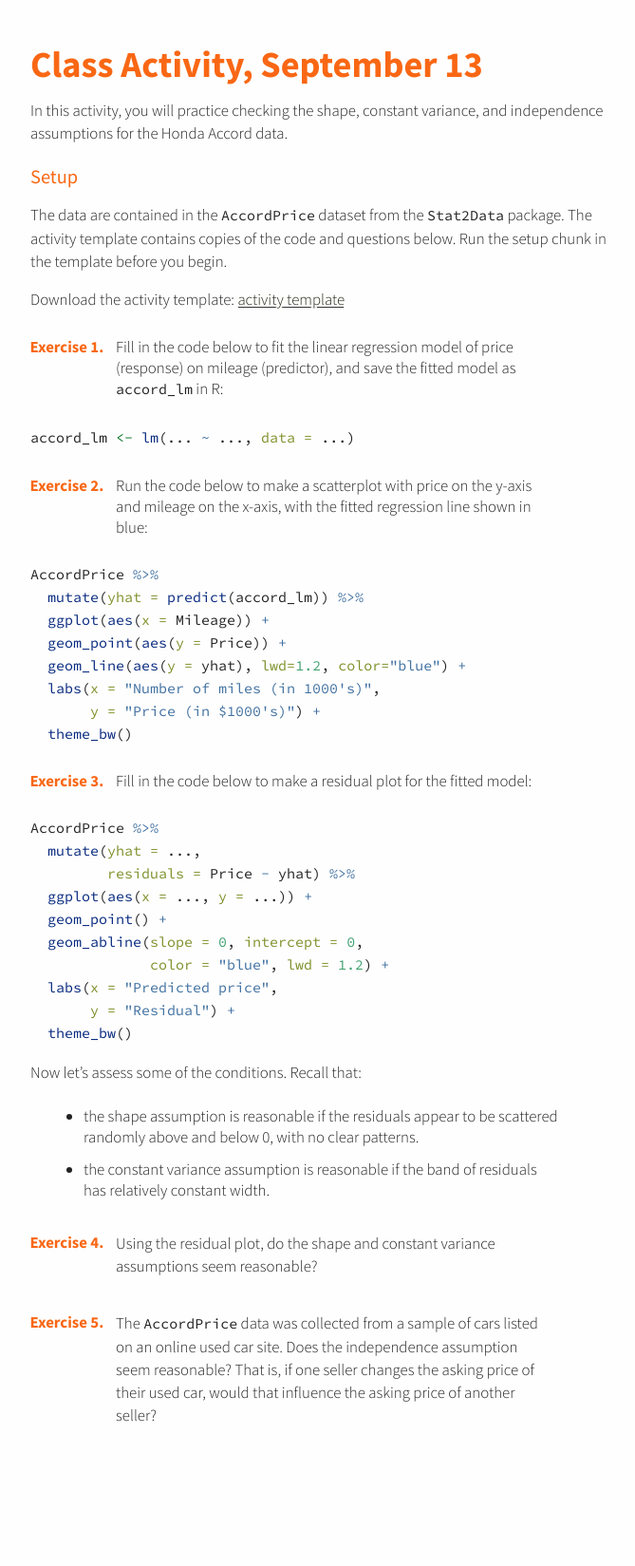
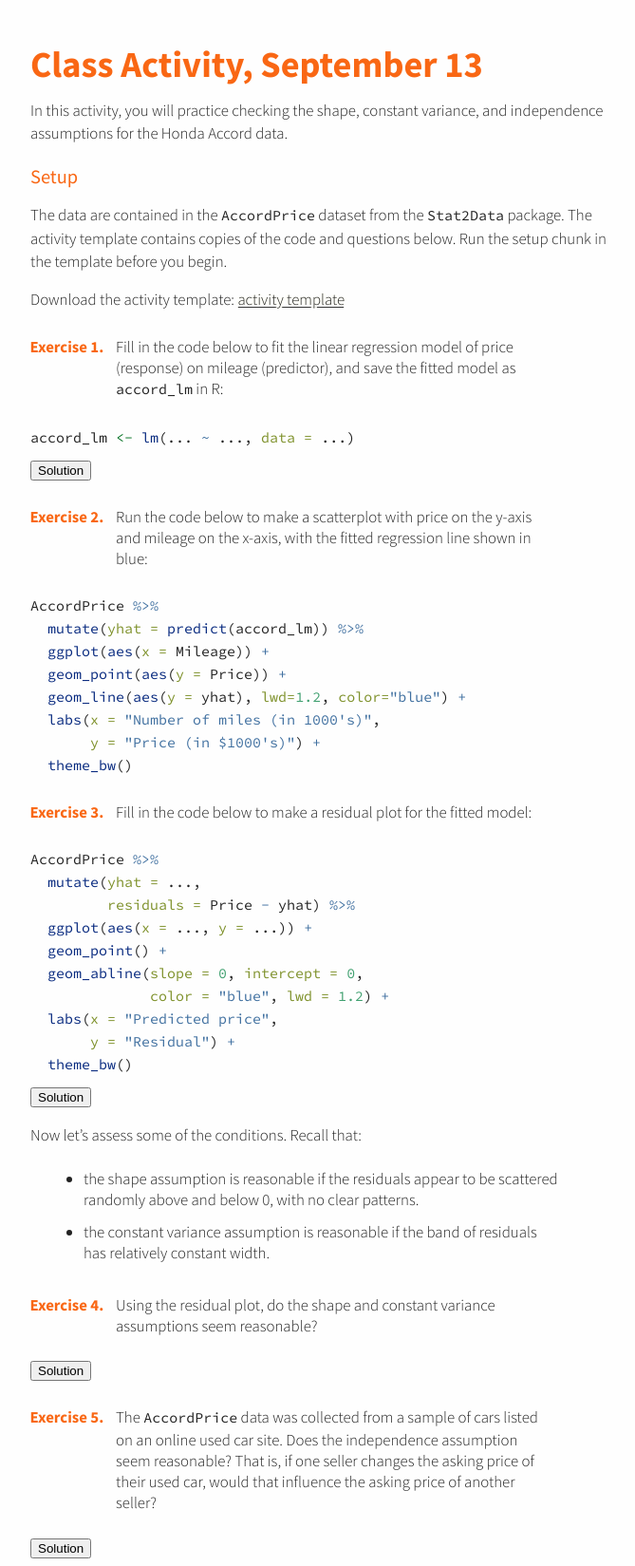
Before and after one commit to sta112-f21/sta112-f21.github.io, a Jekyll site: the page class_activities/ca_lecture_10.html, which Jekyll copies as it is, in a window 1280 px wide. Shown: the whole page at 95% size, without its empty margins (128-797 px from the left). Built offline with Jekyll 4.4.1, drawn with Linux system fonts in a browser that asks for light colours; before the commit the page ends 1546 px from its top, so only the background shows below that.

Commit message:
adding solutions to ca lecture 10

```diff
--- a/class_activities/ca_lecture_10.html
+++ b/class_activities/ca_lecture_10.html
@@ -152,39 +152,85 @@
 <li>Fill in the code below to fit the linear regression model of price (response) on mileage (predictor), and save the fitted model as <code>accord_lm</code> in R:</li>
 </ol>
 <div class="sourceCode" id="cb1"><pre class="sourceCode r"><code class="sourceCode r"><span id="cb1-1"><a href="#cb1-1" aria-hidden="true" tabindex="-1"></a>accord_lm <span class="ot">&lt;-</span> <span class="fu">lm</span>(... <span class="sc">~</span> ..., <span class="at">data =</span> ...)</span></code></pre></div>
+<SCRIPT>
+function ShowAndHide(divid) {
+    var x = document.getElementById(divid);
+    if (x.style.display == 'none') {
+        x.style.display = 'block';
+    } else {
+        x.style.display = 'none';
+    }
+}
+</SCRIPT>
+<BUTTON ONCLICK="ShowAndHide(&#39;q1_solution&#39;)">
+Solution
+</BUTTON>
+<div id="q1_solution" style="display:none">
+<div class="sourceCode" id="cb2"><pre class="sourceCode r"><code class="sourceCode r"><span id="cb2-1"><a href="#cb2-1" aria-hidden="true" tabindex="-1"></a>accord_lm <span class="ot">&lt;-</span> <span class="fu">lm</span>(Price <span class="sc">~</span> Mileage, <span class="at">data =</span> AccordPrice)</span></code></pre></div>
+</div>
 <ol start="2" style="list-style-type: decimal">
 <li>Run the code below to make a scatterplot with price on the y-axis and mileage on the x-axis, with the fitted regression line shown in blue:</li>
 </ol>
-<div class="sourceCode" id="cb2"><pre class="sourceCode r"><code class="sourceCode r"><span id="cb2-1"><a href="#cb2-1" aria-hidden="true" tabindex="-1"></a>AccordPrice <span class="sc">%&gt;%</span></span>
-<span id="cb2-2"><a href="#cb2-2" aria-hidden="true" tabindex="-1"></a>  <span class="fu">mutate</span>(<span class="at">yhat =</span> <span class="fu">predict</span>(accord_lm)) <span class="sc">%&gt;%</span></span>
-<span id="cb2-3"><a href="#cb2-3" aria-hidden="true" tabindex="-1"></a>  <span class="fu">ggplot</span>(<span class="fu">aes</span>(<span class="at">x =</span> Mileage)) <span class="sc">+</span></span>
-<span id="cb2-4"><a href="#cb2-4" aria-hidden="true" tabindex="-1"></a>  <span class="fu">geom_point</span>(<span class="fu">aes</span>(<span class="at">y =</span> Price)) <span class="sc">+</span></span>
-<span id="cb2-5"><a href="#cb2-5" aria-hidden="true" tabindex="-1"></a>  <span class="fu">geom_line</span>(<span class="fu">aes</span>(<span class="at">y =</span> yhat), <span class="at">lwd=</span><span class="fl">1.2</span>, <span class="at">color=</span><span class="st">&quot;blue&quot;</span>) <span class="sc">+</span></span>
-<span id="cb2-6"><a href="#cb2-6" aria-hidden="true" tabindex="-1"></a>  <span class="fu">labs</span>(<span class="at">x =</span> <span class="st">&quot;Number of miles (in 1000&#39;s)&quot;</span>,</span>
-<span id="cb2-7"><a href="#cb2-7" aria-hidden="true" tabindex="-1"></a>       <span class="at">y =</span> <span class="st">&quot;Price (in $1000&#39;s)&quot;</span>) <span class="sc">+</span></span>
-<span id="cb2-8"><a href="#cb2-8" aria-hidden="true" tabindex="-1"></a>  <span class="fu">theme_bw</span>()</span></code></pre></div>
+<div class="sourceCode" id="cb3"><pre class="sourceCode r"><code class="sourceCode r"><span id="cb3-1"><a href="#cb3-1" aria-hidden="true" tabindex="-1"></a>AccordPrice <span class="sc">%&gt;%</span></span>
+<span id="cb3-2"><a href="#cb3-2" aria-hidden="true" tabindex="-1"></a>  <span class="fu">mutate</span>(<span class="at">yhat =</span> <span class="fu">predict</span>(accord_lm)) <span class="sc">%&gt;%</span></span>
+<span id="cb3-3"><a href="#cb3-3" aria-hidden="true" tabindex="-1"></a>  <span class="fu">ggplot</span>(<span class="fu">aes</span>(<span class="at">x =</span> Mileage)) <span class="sc">+</span></span>
+<span id="cb3-4"><a href="#cb3-4" aria-hidden="true" tabindex="-1"></a>  <span class="fu">geom_point</span>(<span class="fu">aes</span>(<span class="at">y =</span> Price)) <span class="sc">+</span></span>
+<span id="cb3-5"><a href="#cb3-5" aria-hidden="true" tabindex="-1"></a>  <span class="fu">geom_line</span>(<span class="fu">aes</span>(<span class="at">y =</span> yhat), <span class="at">lwd=</span><span class="fl">1.2</span>, <span class="at">color=</span><span class="st">&quot;blue&quot;</span>) <span class="sc">+</span></span>
+<span id="cb3-6"><a href="#cb3-6" aria-hidden="true" tabindex="-1"></a>  <span class="fu">labs</span>(<span class="at">x =</span> <span class="st">&quot;Number of miles (in 1000&#39;s)&quot;</span>,</span>
+<span id="cb3-7"><a href="#cb3-7" aria-hidden="true" tabindex="-1"></a>       <span class="at">y =</span> <span class="st">&quot;Price (in $1000&#39;s)&quot;</span>) <span class="sc">+</span></span>
+<span id="cb3-8"><a href="#cb3-8" aria-hidden="true" tabindex="-1"></a>  <span class="fu">theme_bw</span>()</span></code></pre></div>
 <ol start="3" style="list-style-type: decimal">
 <li>Fill in the code below to make a residual plot for the fitted model:</li>
 </ol>
-<div class="sourceCode" id="cb3"><pre class="sourceCode r"><code class="sourceCode r"><span id="cb3-1"><a href="#cb3-1" aria-hidden="true" tabindex="-1"></a>AccordPrice <span class="sc">%&gt;%</span></span>
-<span id="cb3-2"><a href="#cb3-2" aria-hidden="true" tabindex="-1"></a>  <span class="fu">mutate</span>(<span class="at">yhat =</span> ...,</span>
-<span id="cb3-3"><a href="#cb3-3" aria-hidden="true" tabindex="-1"></a>         <span class="at">residuals =</span> Price <span class="sc">-</span> yhat) <span class="sc">%&gt;%</span></span>
-<span id="cb3-4"><a href="#cb3-4" aria-hidden="true" tabindex="-1"></a>  <span class="fu">ggplot</span>(<span class="fu">aes</span>(<span class="at">x =</span> ..., <span class="at">y =</span> ...)) <span class="sc">+</span></span>
-<span id="cb3-5"><a href="#cb3-5" aria-hidden="true" tabindex="-1"></a>  <span class="fu">geom_point</span>() <span class="sc">+</span></span>
-<span id="cb3-6"><a href="#cb3-6" aria-hidden="true" tabindex="-1"></a>  <span class="fu">geom_abline</span>(<span class="at">slope =</span> <span class="dv">0</span>, <span class="at">intercept =</span> <span class="dv">0</span>, </span>
-<span id="cb3-7"><a href="#cb3-7" aria-hidden="true" tabindex="-1"></a>              <span class="at">color =</span> <span class="st">&quot;blue&quot;</span>, <span class="at">lwd =</span> <span class="fl">1.2</span>) <span class="sc">+</span></span>
-<span id="cb3-8"><a href="#cb3-8" aria-hidden="true" tabindex="-1"></a>  <span class="fu">labs</span>(<span class="at">x =</span> <span class="st">&quot;Predicted price&quot;</span>,</span>
-<span id="cb3-9"><a href="#cb3-9" aria-hidden="true" tabindex="-1"></a>       <span class="at">y =</span> <span class="st">&quot;Residual&quot;</span>) <span class="sc">+</span></span>
-<span id="cb3-10"><a href="#cb3-10" aria-hidden="true" tabindex="-1"></a>  <span class="fu">theme_bw</span>()</span></code></pre></div>
+<div class="sourceCode" id="cb4"><pre class="sourceCode r"><code class="sourceCode r"><span id="cb4-1"><a href="#cb4-1" aria-hidden="true" tabindex="-1"></a>AccordPrice <span class="sc">%&gt;%</span></span>
+<span id="cb4-2"><a href="#cb4-2" aria-hidden="true" tabindex="-1"></a>  <span class="fu">mutate</span>(<span class="at">yhat =</span> ...,</span>
+<span id="cb4-3"><a href="#cb4-3" aria-hidden="true" tabindex="-1"></a>         <span class="at">residuals =</span> Price <span class="sc">-</span> yhat) <span class="sc">%&gt;%</span></span>
+<span id="cb4-4"><a href="#cb4-4" aria-hidden="true" tabindex="-1"></a>  <span class="fu">ggplot</span>(<span class="fu">aes</span>(<span class="at">x =</span> ..., <span class="at">y =</span> ...)) <span class="sc">+</span></span>
+<span id="cb4-5"><a href="#cb4-5" aria-hidden="true" tabindex="-1"></a>  <span class="fu">geom_point</span>() <span class="sc">+</span></span>
+<span id="cb4-6"><a href="#cb4-6" aria-hidden="true" tabindex="-1"></a>  <span class="fu">geom_abline</span>(<span class="at">slope =</span> <span class="dv">0</span>, <span class="at">intercept =</span> <span class="dv">0</span>, </span>
+<span id="cb4-7"><a href="#cb4-7" aria-hidden="true" tabindex="-1"></a>              <span class="at">color =</span> <span class="st">&quot;blue&quot;</span>, <span class="at">lwd =</span> <span class="fl">1.2</span>) <span class="sc">+</span></span>
+<span id="cb4-8"><a href="#cb4-8" aria-hidden="true" tabindex="-1"></a>  <span class="fu">labs</span>(<span class="at">x =</span> <span class="st">&quot;Predicted price&quot;</span>,</span>
+<span id="cb4-9"><a href="#cb4-9" aria-hidden="true" tabindex="-1"></a>       <span class="at">y =</span> <span class="st">&quot;Residual&quot;</span>) <span class="sc">+</span></span>
+<span id="cb4-10"><a href="#cb4-10" aria-hidden="true" tabindex="-1"></a>  <span class="fu">theme_bw</span>()</span></code></pre></div>
+<BUTTON ONCLICK="ShowAndHide(&#39;q3_solution&#39;)">
+Solution
+</BUTTON>
+<div id="q3_solution" style="display:none">
+<div class="sourceCode" id="cb5"><pre class="sourceCode r"><code class="sourceCode r"><span id="cb5-1"><a href="#cb5-1" aria-hidden="true" tabindex="-1"></a>AccordPrice <span class="sc">%&gt;%</span></span>
+<span id="cb5-2"><a href="#cb5-2" aria-hidden="true" tabindex="-1"></a>  <span class="fu">mutate</span>(<span class="at">yhat =</span> <span class="fu">predict</span>(accord_lm),</span>
+<span id="cb5-3"><a href="#cb5-3" aria-hidden="true" tabindex="-1"></a>         <span class="at">residuals =</span> Price <span class="sc">-</span> yhat) <span class="sc">%&gt;%</span></span>
+<span id="cb5-4"><a href="#cb5-4" aria-hidden="true" tabindex="-1"></a>  <span class="fu">ggplot</span>(<span class="fu">aes</span>(<span class="at">x =</span> yhat, <span class="at">y =</span> residuals)) <span class="sc">+</span></span>
+<span id="cb5-5"><a href="#cb5-5" aria-hidden="true" tabindex="-1"></a>  <span class="fu">geom_point</span>() <span class="sc">+</span></span>
+<span id="cb5-6"><a href="#cb5-6" aria-hidden="true" tabindex="-1"></a>  <span class="fu">geom_abline</span>(<span class="at">slope =</span> <span class="dv">0</span>, <span class="at">intercept =</span> <span class="dv">0</span>, </span>
+<span id="cb5-7"><a href="#cb5-7" aria-hidden="true" tabindex="-1"></a>              <span class="at">color =</span> <span class="st">&quot;blue&quot;</span>, <span class="at">lwd =</span> <span class="fl">1.2</span>) <span class="sc">+</span></span>
+<span id="cb5-8"><a href="#cb5-8" aria-hidden="true" tabindex="-1"></a>  <span class="fu">labs</span>(<span class="at">x =</span> <span class="st">&quot;Predicted price&quot;</span>,</span>
+<span id="cb5-9"><a href="#cb5-9" aria-hidden="true" tabindex="-1"></a>       <span class="at">y =</span> <span class="st">&quot;Residual&quot;</span>) <span class="sc">+</span></span>
+<span id="cb5-10"><a href="#cb5-10" aria-hidden="true" tabindex="-1"></a>  <span class="fu">theme_bw</span>()</span></code></pre></div>
+<p>(Remember, the residual plot has the residuals on the y-axis and the predicted values on the x-axis. We can get the predicted values from the <code>predict()</code> function.)</p>
+</div>
 <p>Now let’s assess some of the conditions. Recall that:</p>
 <ul>
 <li>the shape assumption is reasonable if the residuals appear to be scattered randomly above and below 0, with no clear patterns.</li>
 <li>the constant variance assumption is reasonable if the band of residuals has relatively constant width.</li>
 </ul>
 <ol start="4" style="list-style-type: decimal">
-<li><p>Using the residual plot, do the shape and constant variance assumptions seem reasonable?</p></li>
-<li><p>The <code>AccordPrice</code> data was collected from a sample of cars listed on an online used car site. Does the independence assumption seem reasonable? That is, if one seller changes the asking price of their used car, would that influence the asking price of another seller?</p></li>
+<li>Using the residual plot, do the shape and constant variance assumptions seem reasonable?</li>
 </ol>
+<BUTTON ONCLICK="ShowAndHide(&#39;q4_solution&#39;)">
+Solution
+</BUTTON>
+<div id="q4_solution" style="display:none">
+<p>Yes, both the shape and constant variance assumptions seem reasonable. The residuals appear randomly scattered above and below 0 with no clear pattern, and the spread of the residuals appears constant.</p>
+</div>
+<ol start="5" style="list-style-type: decimal">
+<li>The <code>AccordPrice</code> data was collected from a sample of cars listed on an online used car site. Does the independence assumption seem reasonable? That is, if one seller changes the asking price of their used car, would that influence the asking price of another seller?</li>
+</ol>
+<BUTTON ONCLICK="ShowAndHide(&#39;q5_solution&#39;)">
+Solution
+</BUTTON>
+<div id="q5_solution" style="display:none">
+<p>We don’t expect one seller changing the asking price of their car to influence the asking price of another seller. So the independence assumption does seem reasonable.</p>
+</div>
 </div>
 
 
```
Also changed, not shown: class_activities/ca_lecture_10.Rmd (+49 -0 lines), 1 other file.
